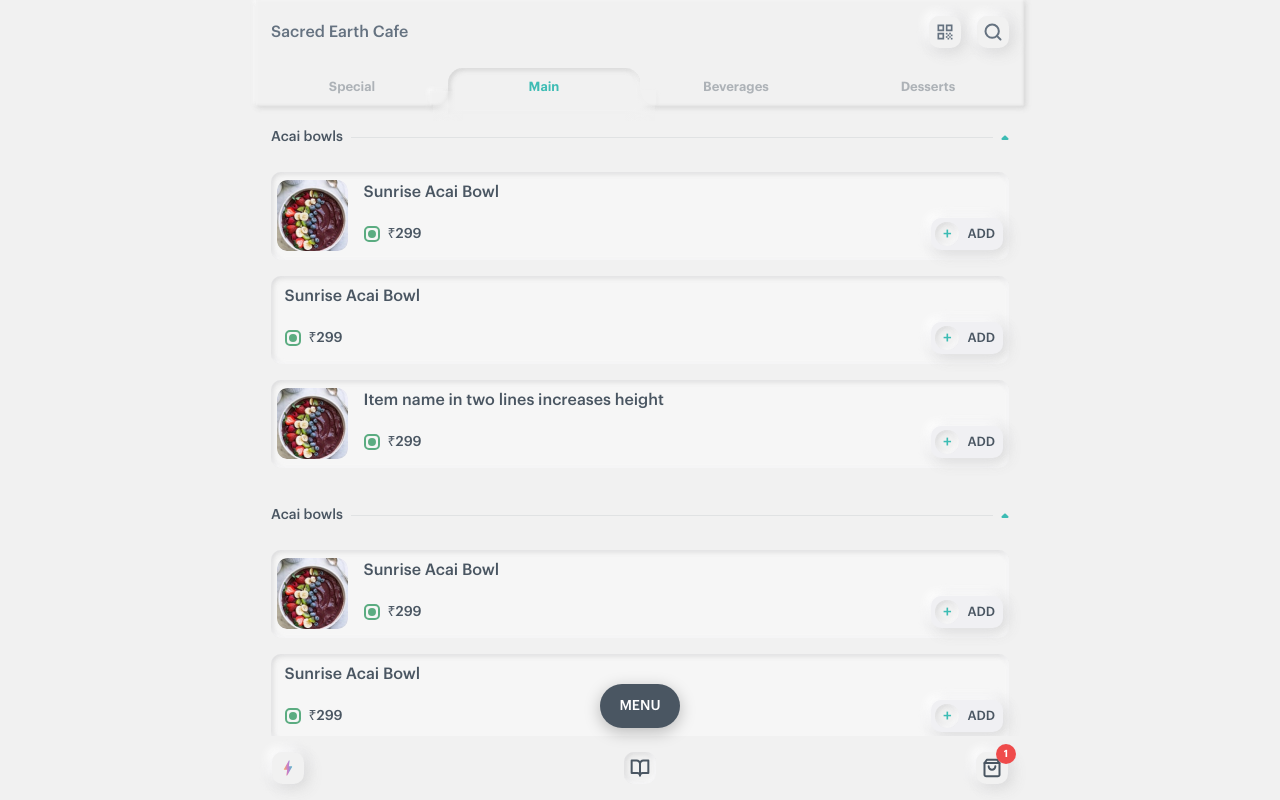
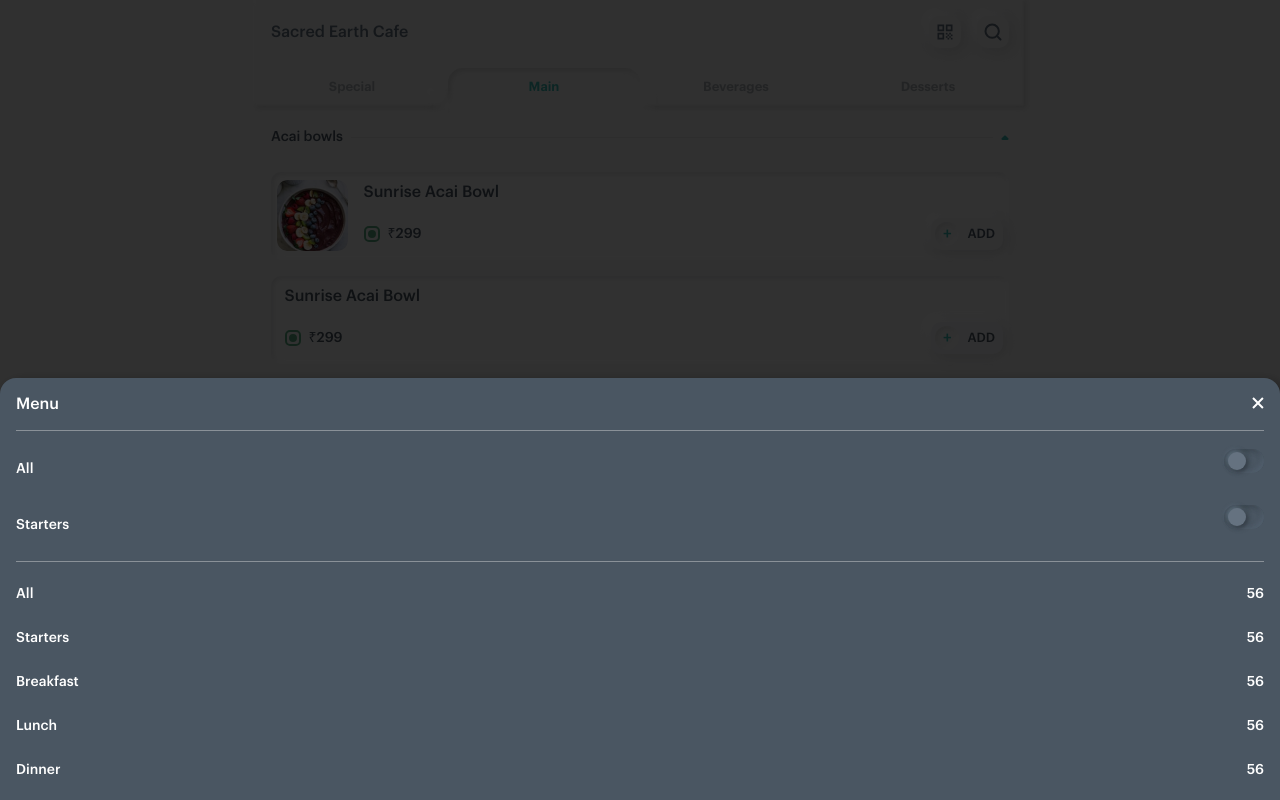
Before and after one commit to melnyk-cto/toastapp, a React (Create React App) app: page /main in a window 1280 px wide. Both pictures are taken after a click on the element "MENU". Shown: the top 800 px of the page. Built offline with nearby package versions, Linux system fonts and the light colour scheme.

Commit message:
features: add "Menu"

```diff
--- a/src/components/common/Footer/Footer.jsx
+++ b/src/components/common/Footer/Footer.jsx
@@ -1,5 +1,5 @@
 // core
-import React from 'react';
+import React, { useState } from 'react';
 
 // components
 import { routes } from "../../App/routes";
@@ -9,14 +9,53 @@
 import { ReactComponent as LightningSvg } from '../../../assets/images/icons/lightning.svg';
 import { ReactComponent as BookSvg } from '../../../assets/images/icons/book-open.svg';
 import { ReactComponent as ShoppingSvg } from '../../../assets/images/icons/shopping-bag.svg';
+import { ReactComponent as CloseSvg } from "../../../assets/images/icons/close.svg";
 
 export const Footer = () => {
+  const [showMenu, setShowMenu] = useState(false);
+
   return (
+    <>
+      <div className={`${styles.menu} ${showMenu ? styles.open : ''}`}>
+        <div className={styles.inner}>
+          <h3>
+            Menu
+            <span className={styles.close} onClick={() => setShowMenu(false)}>
+            <CloseSvg />
+          </span>
+          </h3>
+          <hr />
+          <ul className={styles.availability}>
+            <li>
+              All
+              <label className={styles.radio}>
+                <input type='checkbox' hidden />
+                <span />
+              </label>
+            </li>
+            <li>
+              Starters
+              <label className={styles.radio}>
+                <input type='checkbox' hidden />
+                <span />
+              </label>
+            </li>
+          </ul>
+          <hr />
+          <ul className={styles.availability}>
+            <li>All <span>56</span></li>
+            <li>Starters <span>56</span></li>
+            <li>Breakfast <span>56</span></li>
+            <li>Lunch <span>56</span></li>
+            <li>Dinner <span>56</span></li>
+          </ul>
+        </div>
+      </div>
       <footer className={styles.footer}>
-      <div className={`${styles.menu} btn`}>
+        <div className={`${styles.menuBtn} btn`} onClick={() => setShowMenu(true)}>
           Menu
         </div>
-      <ul>
+        <ul className={styles.nav}>
           <li>
             <a href='#'>
               <LightningSvg />
@@ -35,5 +74,6 @@
           </li>
         </ul>
       </footer>
+    </>
   );
 };
--- a/src/components/common/Footer/Footer.module.scss
+++ b/src/components/common/Footer/Footer.module.scss
@@ -11,7 +11,7 @@
   left:       50%;
   bottom:     0;
   transform:  translate(-50%, 0);
-  .menu {
+  .menuBtn {
     max-width:        80px;
     text-align:       center;
     position:         fixed;
@@ -22,7 +22,7 @@
     background-color: $textColor;
     box-shadow:       0 0.25rem 1rem 0 rgba(0, 0, 0, 0.25);
   }
-  ul {
+  .nav {
     display:         flex;
     align-items:     center;
     justify-content: space-between;
@@ -72,3 +72,97 @@
     }
   }
 }
+
+.menu {
+  position:         fixed;
+  z-index:          40;
+  top:              0;
+  left:             0;
+  width:            100%;
+  height:           100%;
+  background-color: rgba(0, 0, 0, 0);
+  display:          flex;
+  flex-direction:   column;
+  justify-content:  flex-end;
+  transition:       .2s linear;
+  visibility:       hidden;
+  &.open {
+    background-color: rgba(0, 0, 0, 0.8);
+    visibility:       visible;
+    .inner {
+      transform: translate(0, 0);
+    }
+  }
+  .inner {
+    background:     #4A5662;
+    box-shadow:     4px 4px 16px rgba(0, 0, 0, 0.38);
+    border-radius:  16px 16px 0 0;
+    padding:        16px 16px 0 16px;
+    transform:      translate(0, 100%);
+    transition:     .2s linear;
+    display:        flex;
+    flex-direction: column;
+    hr {
+      border:           none;
+      height:           1px;
+      background-color: #e9e9e9;
+      opacity:          .4;
+      margin-bottom:    18px;
+    }
+    * {
+      color: $whiteColor;
+    }
+    h3 {
+      display:         flex;
+      align-items:     center;
+      justify-content: space-between;
+      .close {
+        cursor: pointer;
+        &:active {
+          opacity: .7;
+        }
+      }
+    }
+    .availability {
+      li {
+        display:         flex;
+        align-items:     center;
+        justify-content: space-between;
+        font-size:       14px;
+        font-weight:     500;
+        line-height:     2;
+        margin-bottom:   16px;
+      }
+      .radio {
+        background:    #4A5662;
+        box-shadow:    inset -2px 2px 4px rgba(59, 69, 78, 0.2), inset 2px -2px 4px rgba(59, 69, 78, 0.2), inset -2px -2px 4px rgba(89, 103, 118, 0.9), inset 2px 2px 5px rgba(59, 69, 78, 0.9);
+        border-radius: 12px;
+        width:         40px;
+        height:        24px;
+        position:      relative;
+        cursor:        pointer;
+        &:active {
+          opacity: .7;
+        }
+        span {
+          left:          10%;
+          top:           50%;
+          position:      absolute;
+          z-index:       1;
+          border-radius: 12px;
+          width:         18px;
+          height:        18px;
+          transform:     translate(0, -50%);
+          background:    #657280;
+          box-shadow:    -2px 2px 4px rgba(50, 58, 67, 0.2), 2px -2px 4px rgba(50, 58, 67, 0.2), -2px -2px 4px rgba(98, 114, 129, 0.9), 2px 2px 5px rgba(50, 58, 67, 0.9);
+          transition:    .2s linear;
+        }
+        input:checked + span {
+          left:       45%;
+          background: linear-gradient(90deg, #97D8D8 0%, #5AD7DF 100%, #17A2C0 100%);
+          box-shadow: -2px 2px 4px rgba(50, 58, 67, 0.2), 2px -2px 4px rgba(50, 58, 67, 0.2), -2px -2px 4px rgba(98, 114, 129, 0.9), 2px 2px 5px rgba(50, 58, 67, 0.9);
+        }
+      }
+    }
+  }
+}
--- a/src/components/common/modals/ComplaintsModal/ComplaintsModal.jsx
+++ b/src/components/common/modals/ComplaintsModal/ComplaintsModal.jsx
@@ -35,6 +35,7 @@
   return (
     <div className={styles.modal}>
      <div className={`${styles.feedback} ${showFeedback ? styles.open : ''}`}>
+       <div className={styles.inner}>
          <h3>
            Provide a feedback
            <span className={styles.close} onClick={() => setShowFeedback(false)}>
@@ -48,6 +49,7 @@
            </label>
            <button type='submit' className='btn btn-primary'>SUBMIT FEEDBACK</button>
          </form>
+       </div>
      </div>
       <div className={styles.back} onClick={() => dispatch(modalsActions.setShowModal(''))}>
         <BackSvg />
--- a/src/components/common/modals/ComplaintsModal/ComplaintsModal.module.scss
+++ b/src/components/common/modals/ComplaintsModal/ComplaintsModal.module.scss
@@ -128,14 +128,28 @@
   }
 }
 
-
 .feedback {
-  position:       fixed;
-  z-index:        40;
-  bottom:         0;
-  left:           0;
-  width:          100%;
-  height:         266px;
+  position:         fixed;
+  z-index:          40;
+  top:              0;
+  left:             0;
+  width:            100%;
+  height:           100%;
+  //height:   266px;
+  background-color: rgba(0, 0, 0, 0);
+  display:          flex;
+  flex-direction:   column;
+  justify-content:  flex-end;
+  transition:       .2s linear;
+  visibility:       hidden;
+  &.open {
+    background-color: rgba(0, 0, 0, 0.8);
+    visibility:       visible;
+    .inner {
+      transform: translate(0, 0);
+    }
+  }
+  .inner {
     background:     #4A5662;
     box-shadow:     4px 4px 16px rgba(0, 0, 0, 0.38);
     border-radius:  16px 16px 0 0;
@@ -144,9 +158,6 @@
     transition:     .2s linear;
     display:        flex;
     flex-direction: column;
-  &.open {
-    transform: translate(0, 0);
-  }
     form {
       height:         100%;
       display:        flex;
@@ -169,3 +180,4 @@
       box-shadow: -4px 4px 8px rgba(59, 69, 78, 0.2), 4px -4px 8px rgba(59, 69, 78, 0.2), -4px -4px 8px rgba(89, 103, 118, 0.9), 4px 4px 10px rgba(59, 69, 78, 0.9);
     }
   }
+}
--- a/src/redux/modals/reducer.js
+++ b/src/redux/modals/reducer.js
@@ -2,7 +2,7 @@
 import { modalsActions } from './actions';
 
 const initialState = {
-  show: 'Complaints',
+  show: '',
 };
 
 
```
Lines whose indentation alone changed are shown as unchanged.
